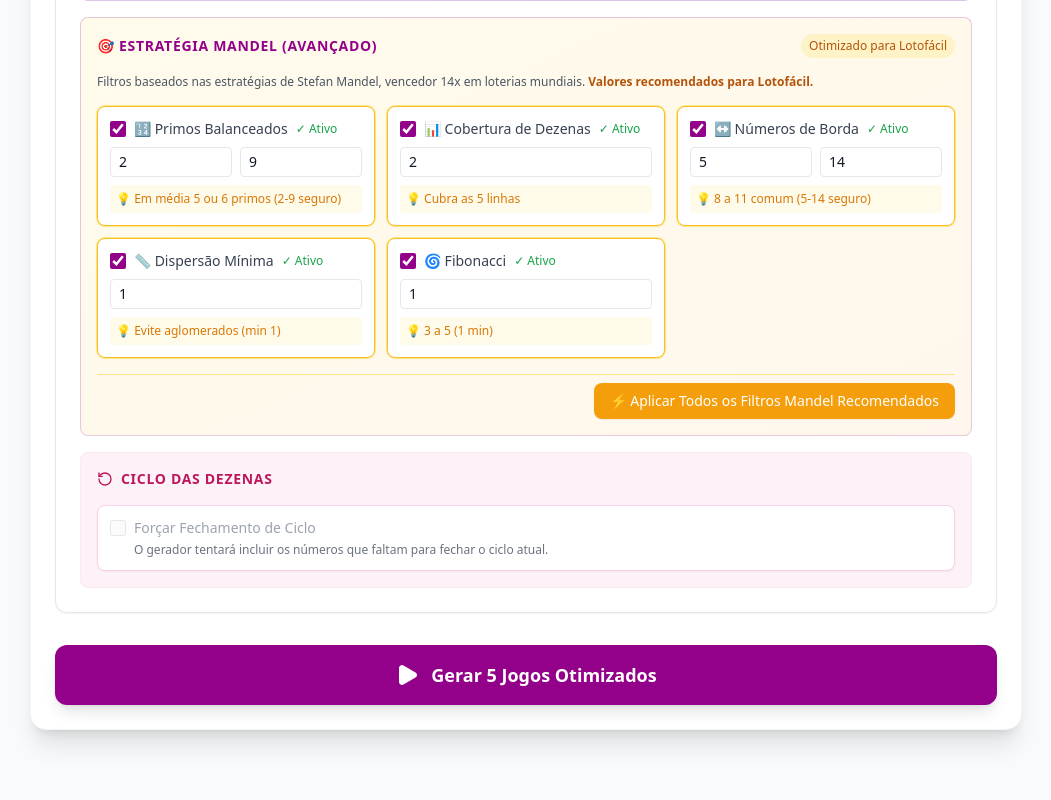
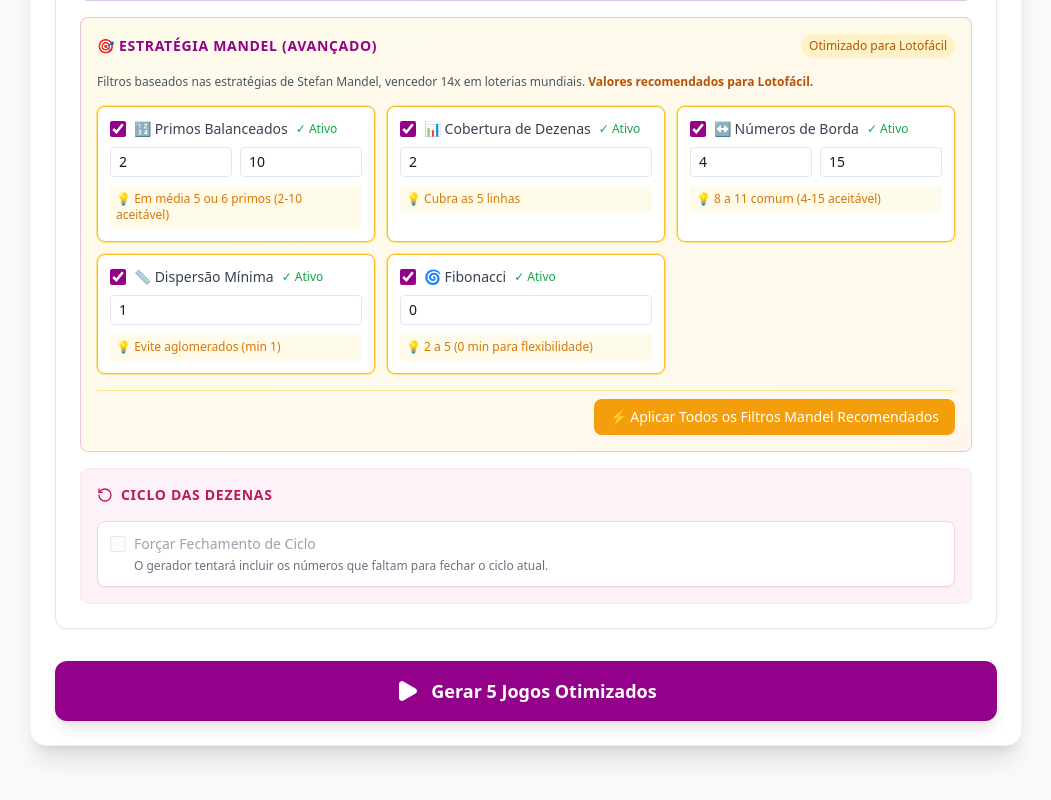
Before and after one commit to techwavedev/LotoGen-Pro, a React (Vite) app: page / in a window 1280 px wide. Shown: the part 1359-2159 px from the top of the page, without its empty margins (114-1165 px from the left). Built offline with nearby package versions, Linux system fonts and the light colour scheme.

Commit message:
feat: Expand lotofacil Mandel recommendations for primes, edges, and fibonacci ranges.

```diff
--- a/types.ts
+++ b/types.ts
@@ -329,11 +329,11 @@ export const DEFAULT_EXTENDED_CONFIG: ExtendedFilterConfig = {
 
 export const LOTTERY_MANDEL_RECOMMENDATIONS: Record<LotteryId, any> = {
   lotofacil: {
-    primes: { min: 2, max: 9, hint: "Em média 5 ou 6 primos (2-9 seguro)" },
+    primes: { min: 2, max: 10, hint: "Em média 5 ou 6 primos (2-10 aceitável)" },
     decades: { min: 2, total: 2, hint: "Cubra as 5 linhas" },
-    edges: { min: 5, max: 14, hint: "8 a 11 comum (5-14 seguro)" },
+    edges: { min: 4, max: 15, hint: "8 a 11 comum (4-15 aceitável)" },
     spread: { min: 1, hint: "Evite aglomerados (min 1)" },
-    fibonacci: { min: 1, available: 5, hint: "3 a 5 (1 min)" }
+    fibonacci: { min: 0, available: 5, hint: "2 a 5 (0 min para flexibilidade)" }
   },
   megasena: {
     primes: { min: 1, max: 3, hint: "1 a 3 primos" },
```
